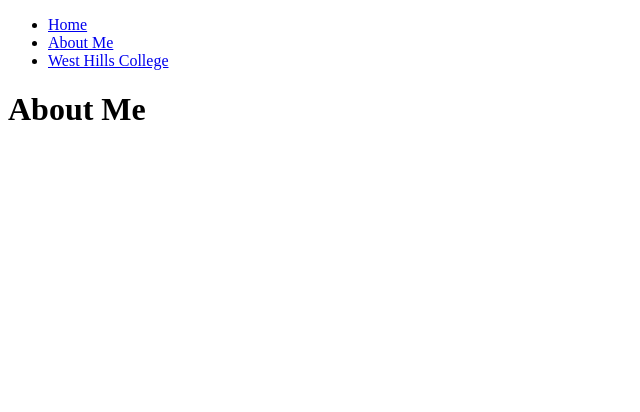
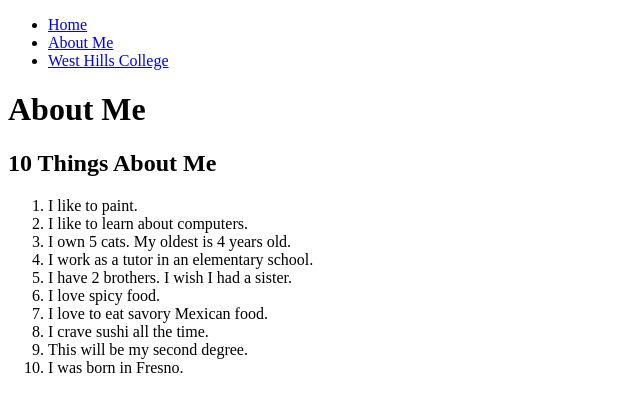
Before and after one commit to magalyrodriguez1/COMP001A.LectureActivity3, a plain HTML site: page about.html in a window 1280 px wide. Shown: the whole page, without its empty margins (0-640 px from the left). Drawn offline with Linux system fonts and the light colour scheme.

Commit message:
added ordered list

```diff
--- a/about.html
+++ b/about.html
@@ -18,5 +18,22 @@
             </nav>
             <h1>About Me</h1>
         </header>
+        <main>
+            <!-- Example of a number ordered list-->
+            <article>
+                <h2>10 Things About Me</h2>
+                <ol>
+                    <li>I like to paint.</li>
+                    <li>I like to learn about computers.</li>
+                    <li>I own 5 cats. My oldest is 4 years old.</li>
+                    <li>I work as a tutor in an elementary school.</li>
+                    <li>I have 2 brothers. I wish I had a sister.</li>
+                    <li>I love spicy food.</li>
+                    <li>I love to eat savory Mexican food.</li>
+                    <li>I crave sushi all the time.</li>
+                    <li>This will be my second degree.</li>
+                    <li>I was born in Fresno.</li>
+                </ol>
+            </article>
     </body>
 </html>
```
